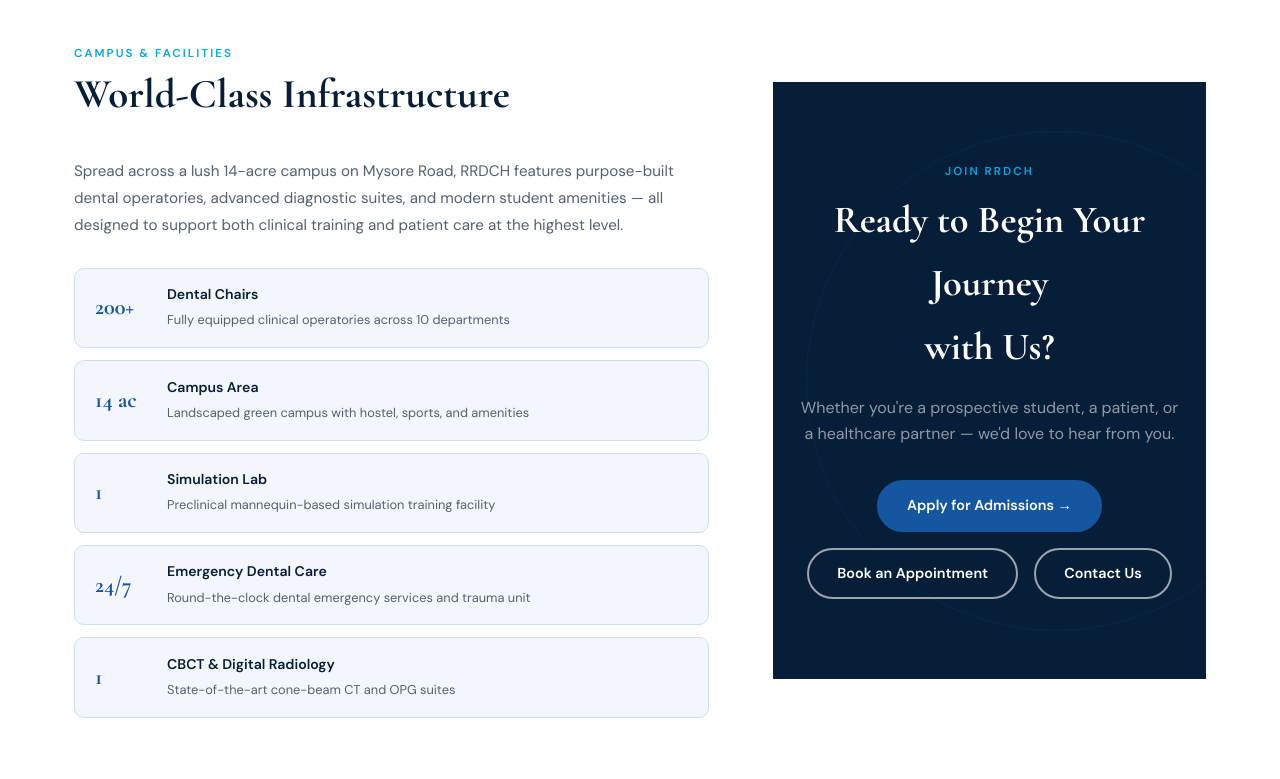
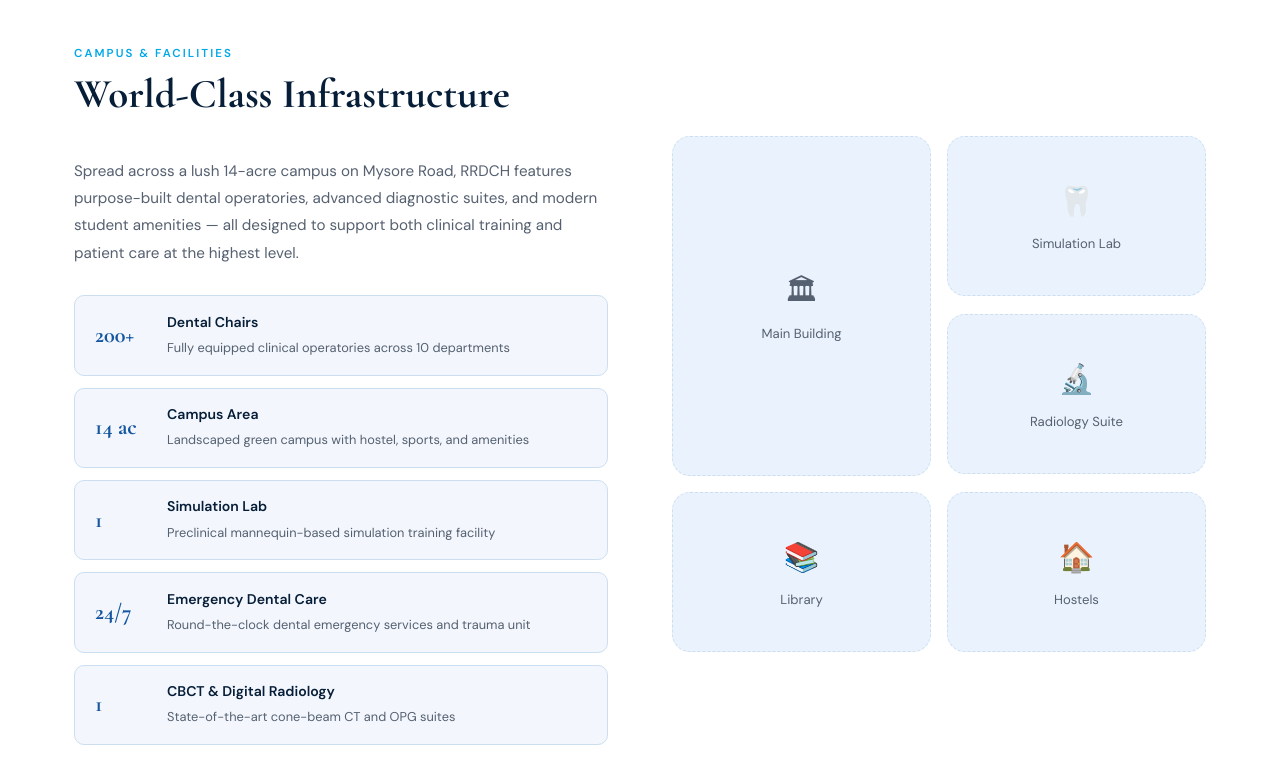
Before and after one commit to Kushal-191105/rrdch-website, a plain HTML site: page about.html in a window 1280 px wide. Shown: the part 3840-4619 px from the top of the page. Drawn offline with nearby package versions, Linux system fonts and the light colour scheme.

Commit message:
updated about page

```diff
--- a/about.html
+++ b/about.html
@@ -1021,7 +1021,31 @@
           </div>
         </div>
 
-
+        <div class="infra-image-grid">
+          <div class="infra-img-box tall" onclick="showToast('Main Building — RRDCH Campus')">
+            <span>🏛</span>
+            <p>Main Building</p>
+          </div>
+          <div class="infra-img-box" onclick="showToast('Simulation Lab — Preclinical Training')">
+            <span>🦷</span>
+            <p>Simulation Lab</p>
+          </div>
+          <div class="infra-img-box" onclick="showToast('Digital Radiology Suite')">
+            <span>🔬</span>
+            <p>Radiology Suite</p>
+          </div>
+          <div class="infra-img-box" onclick="showToast('College Library — 15,000+ volumes')">
+            <span>📚</span>
+            <p>Library</p>
+          </div>
+          <div class="infra-img-box" onclick="showToast('Student Hostel Facilities')">
+            <span>🏠</span>
+            <p>Hostels</p>
+          </div>
+        </div>
+      </div>
+    </div>
+  </section>
 
   <!-- ==========================================
        CTA STRIP
```
